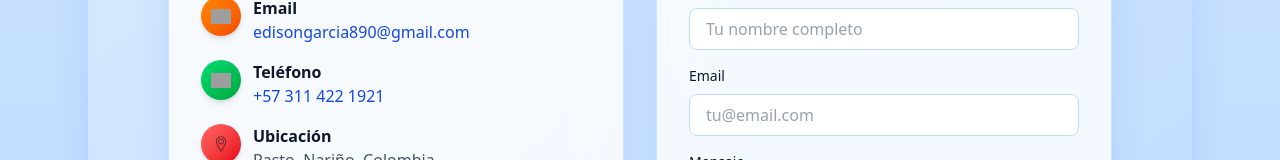
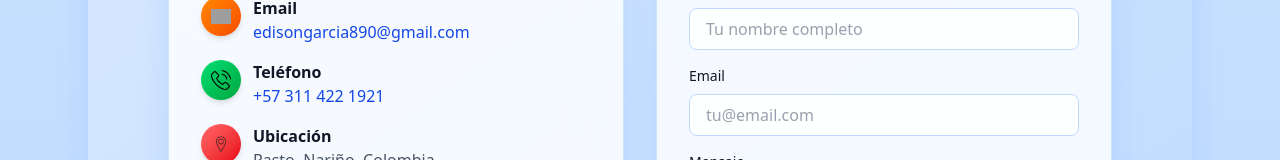
Before and after one commit to Andres8525/EdisonMontero_HojaDeVida, a Next.js app: page / in a window 1280 px wide. Shown: the part 3829-3989 px from the top of the page. Built offline with nearby package versions, Linux system fonts and the light colour scheme; grey boxes are pictures that could not be loaded.

Commit message:
se agrega icon llamada

```diff
--- a/src/components/Contacto.tsx
+++ b/src/components/Contacto.tsx
@@ -132,7 +132,7 @@ export default function Contacto() {
             <div className="flex items-start gap-3">
               <div className="w-10 h-10 flex-shrink-0 rounded-full bg-gradient-to-br from-green-400 to-green-600 flex items-center justify-center shadow-md">
                 <Image
-                  src="/icons/phone.png"
+                  src="/llamada.png"
                   alt="Phone icon"
                   width={20}
                   height={20}
```
Also changed, not shown: public/llamada.png (added).
